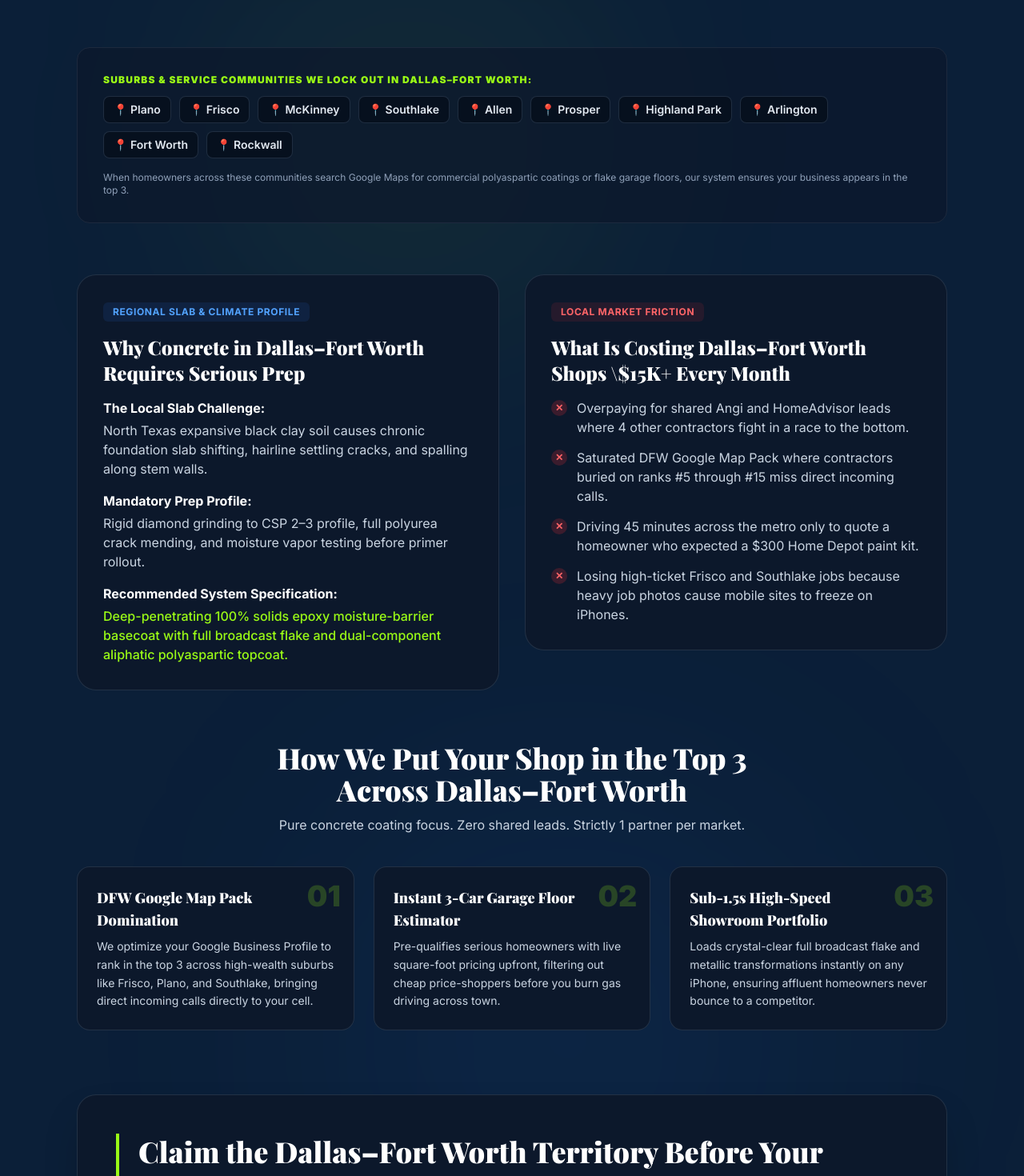
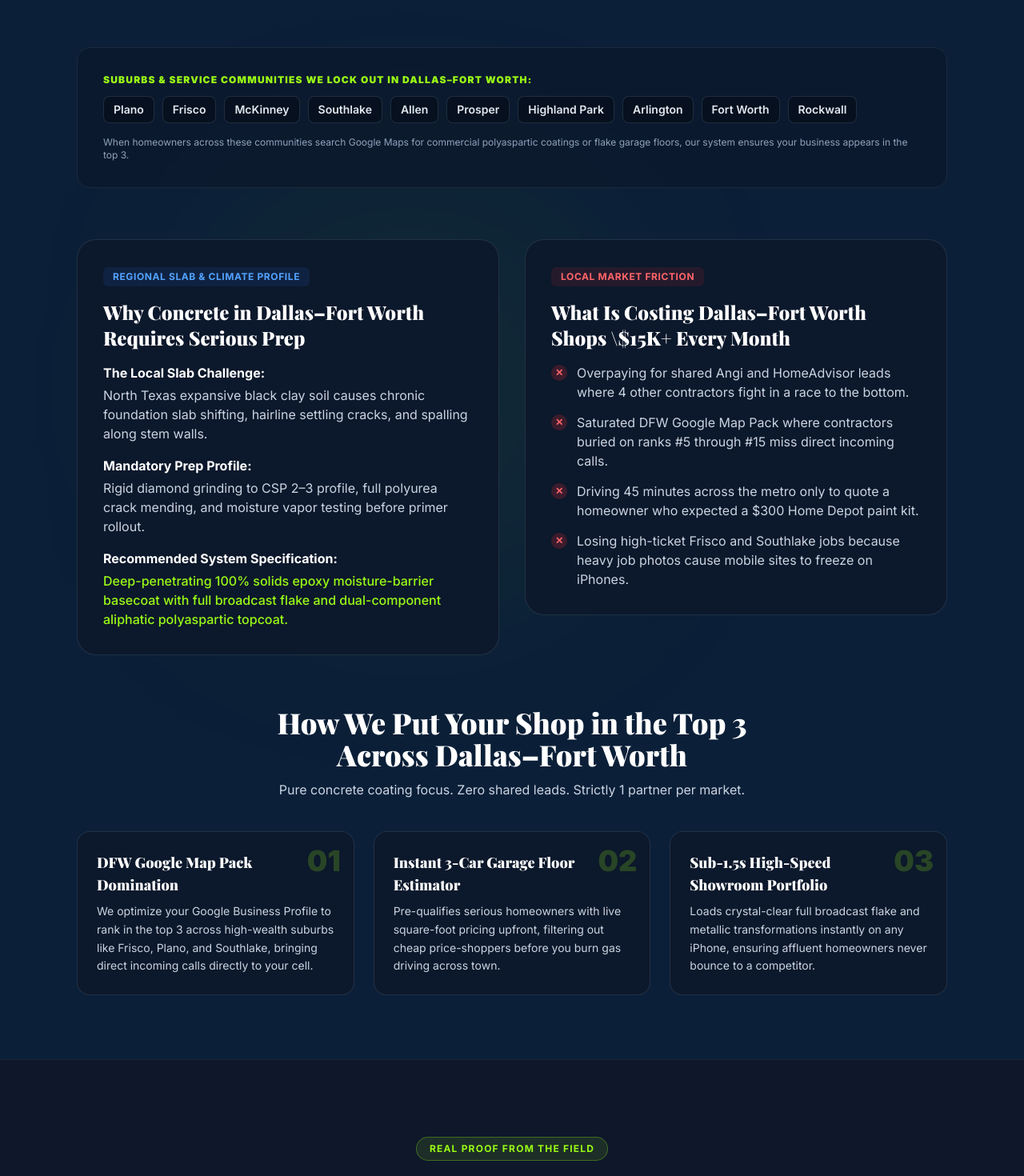
Before and after one commit to mahabubkabir40-ai/multipro-digital, a Next.js app: page /locations/dallas-epoxy-contractor-marketing in a window 1280 px wide. Shown: the part 800-2270 px from the top of the page at 80% size. Built offline with nearby package versions, Linux system fonts and the light colour scheme; a web font is replaced by a local one.

Commit message:
feat(locations): remove pin symbol and embed Real Map Pack Domination proof section on all location pages

```diff
--- a/src/app/locations/[city]/page.tsx
+++ b/src/app/locations/[city]/page.tsx
@@ -3,6 +3,7 @@
 import { notFound } from 'next/navigation';
 import Link from 'next/link';
 import { LOCATIONS, ALL_LOCATION_SLUGS } from '@/config/locations';
+import Portfolio from '@/components/Portfolio';
 import CityAuditForm from './CityAuditForm';
 
 interface PageProps {
@@ -96,6 +97,7 @@
       <div className="absolute top-1/4 left-1/4 w-96 h-96 bg-brand-lime/10 rounded-full blur-[140px] pointer-events-none" />
       <div className="absolute bottom-1/4 right-1/4 w-[500px] h-[500px] bg-blue-500/10 rounded-full blur-[160px] pointer-events-none" />
 
+      {/* Top Content Container */}
       <div className="max-w-6xl mx-auto px-4 sm:px-6 lg:px-8 relative z-10">
 
         {/* Breadcrumb Navigation */}
@@ -150,7 +152,7 @@
           </div>
         </div>
 
-        {/* Local High-Wealth Suburbs We Target */}
+        {/* Local High-Wealth Suburbs We Target (No location symbol) */}
         <div className="bg-[#0c182b]/70 border border-slate-800 rounded-2xl p-6 sm:p-8 mb-16">
           <h2 className="text-xs uppercase tracking-widest font-black text-brand-lime mb-3">
             Suburbs &amp; Service Communities We Lock Out In {location.city}:
@@ -161,7 +163,7 @@
                 key={suburb}
                 className="bg-[#06101e] border border-slate-700/60 text-slate-200 text-xs sm:text-sm font-semibold px-3 py-1.5 rounded-lg"
               >
-                📍 {suburb}
+                {suburb}
               </span>
             ))}
           </div>
@@ -245,7 +247,15 @@
           </div>
         </div>
 
-        {/* City-Specific Video Audit Claim Form */}
+      </div>
+
+      {/* Undeniable Proof Section: Real Map Pack Domination & Keyword Wins */}
+      <div className="my-16">
+        <Portfolio />
+      </div>
+
+      {/* Bottom Claim Territory Form Container */}
+      <div className="max-w-6xl mx-auto px-4 sm:px-6 lg:px-8 relative z-10">
         <div className="bg-[#0c182b] rounded-2xl sm:rounded-3xl p-6 sm:p-10 md:p-12 shadow-2xl border border-slate-700/60">
           <div className="border-l-4 border-brand-lime pl-4 sm:pl-6 mb-8">
             <h2 className="text-2xl sm:text-3xl md:text-4xl font-serif font-black text-white leading-tight">
@@ -268,8 +278,8 @@
             ← View All Available Territory Markets
           </Link>
         </div>
+      </div>
 
-      </div>
     </div>
   );
 }
```
